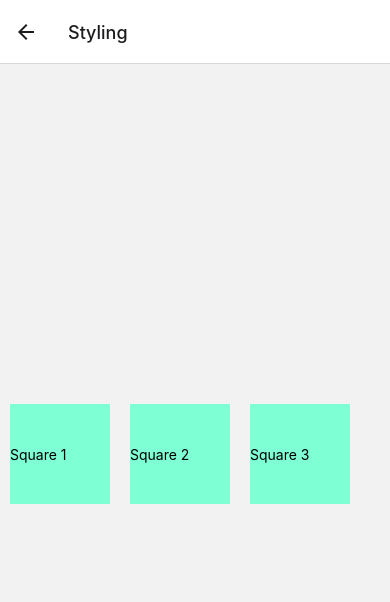
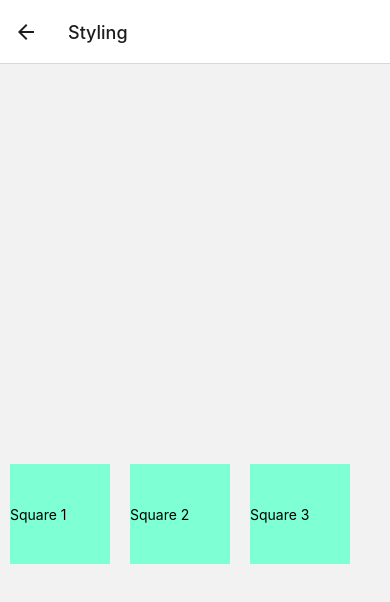
Before and after one commit to yubinjodev/react-native-exercises, a React Native app: screen /Styling in a window 390 px wide. Shown: the top 602 px of the page. Built offline with nearby package versions, Linux system fonts and the light colour scheme.

Commit message:
handle string error

```diff
--- a/components/Styling.js
+++ b/components/Styling.js
@@ -32,7 +32,7 @@ const styles = StyleSheet.create({
     justifyContent: "center",
     top: "50%",
     position: "absolute",
-    transform: "translateY(-50%)",
+    // transform: "translateY(-50%)",
   },
 });
 
```
